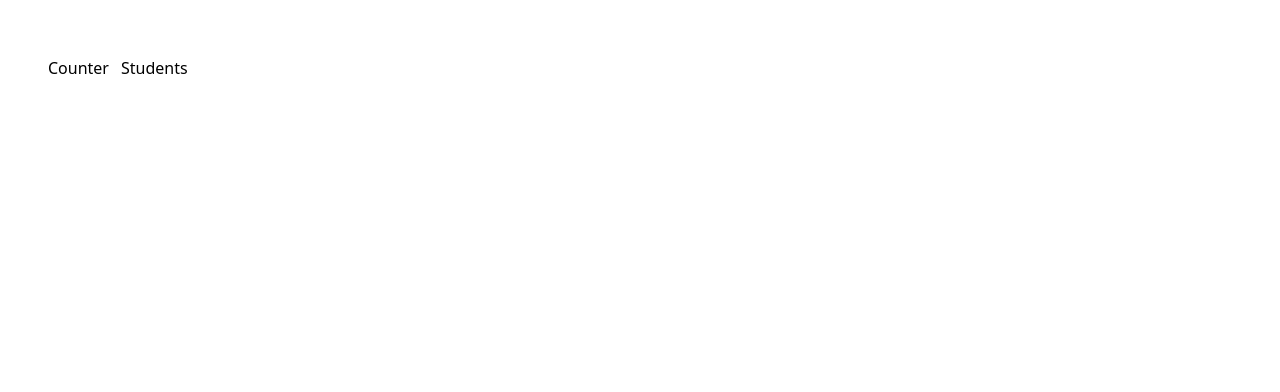
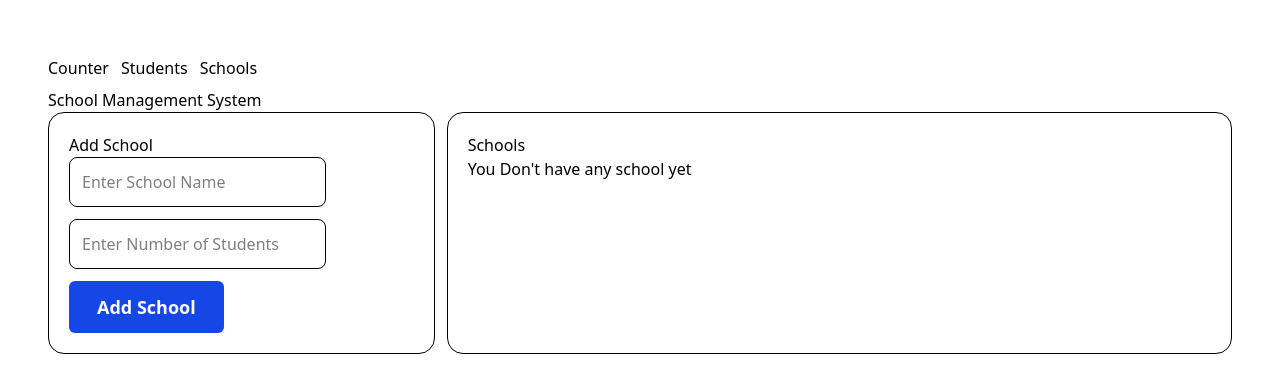
Before and after one commit to mernstackjs/zustand-vite-playing, a React (Vite) app: page /school in a window 1280 px wide. Before the commit this address had no page. Shown: the top 392 px of the page. Built offline with nearby package versions, Linux system fonts and the light colour scheme.

Commit message:
feat: add School management page and integrate Zustand store for schools

```diff
--- a/src/App.jsx
+++ b/src/App.jsx
@@ -7,6 +7,7 @@ import Login from "./pages/login";
 import Counter from "./pages/counter";
 import { useAuthStore } from "./store/authStore";
 import Students from "./pages/students";
+import School from "./pages/School";
 
 export default function App() {
   const user = useAuthStore((state) => state.user);
@@ -16,11 +17,13 @@ export default function App() {
       <header className="flex gap-3 my-2">
         <Link to={"/counter"}>Counter</Link>
         <Link to={"/students"}>Students</Link>
+        <Link to={"/school"}>Schools</Link>
       </header>
       <Routes>
         <Route path="/" element={<Home />} />
         <Route path="/counter" element={<Counter />} />
         <Route path="/students" element={<Students />} />
+        <Route path="/school" element={<School />} />
         <Route
           path="/login"
           element={!user?.isLoggedIn ? <Login /> : <Navigate to="/todos" />}
--- /dev/null
+++ b/src/pages/School.jsx
@@ -0,0 +1,77 @@
+import React from "react";
+import { useSchoolStore } from "../store/schoolStore";
+
+export default function School() {
+  return (
+    <div>
+      <h1>School Management System</h1>
+
+      <div className="grid gap-3 grid-cols-3">
+        <AddSchool />
+        <ListSchools />
+      </div>
+    </div>
+  );
+}
+
+const ListSchools = () => {
+  const schools = useSchoolStore((state) => state.schools);
+  console.log(schools);
+  return (
+    <div className="col-span-2 border rounded-2xl p-5">
+      <h1>Schools</h1>
+      <ul className="grid md:grid-cols-3 gap-2">
+        {schools?.length !== 0 ? (
+          schools?.map((school) => (
+            <li className="border rounded-2xl p-3" key={school.id}>
+              <h1 className="text-lg font-bold">{school.school_name}</h1>
+              have {school.school_students} students
+            </li>
+          ))
+        ) : (
+          <h1>You Don't have any school yet</h1>
+        )}
+      </ul>
+    </div>
+  );
+};
+const AddSchool = () => {
+  const addSchool = useSchoolStore((state) => state.addSchool);
+  const schools = useSchoolStore((state) => state.schools);
+  const handleSubmit = (e) => {
+    e.preventDefault();
+    const formData = new FormData(e.target);
+    const school_name = formData.get("school_name");
+    const school_students = formData.get("school_students");
+    console.log(school_students);
+    const school = {
+      id: Math.floor(Math.random() * 100),
+      school_name,
+      school_students,
+    };
+
+    addSchool(school);
+    console.log(schools);
+    e.target.reset();
+  };
+  return (
+    <div className="col-span-1 border rounded-2xl p-5">
+      <h1>Add School</h1>
+      <form onSubmit={handleSubmit}>
+        <input
+          name="school_name"
+          className="p-3 border rounded-lg "
+          placeholder="Enter School Name"
+        />
+        <input
+          name="school_students"
+          className="p-3 border rounded-lg my-3"
+          placeholder="Enter Number of Students "
+        />
+        <button className="bg-blue-700 text-white px-7 py-3 rounded-md font-bold text-lg">
+          Add School
+        </button>
+      </form>
+    </div>
+  );
+};
--- /dev/null
+++ b/src/store/schoolStore.js
@@ -0,0 +1,17 @@
+import { create } from "zustand";
+import { persist } from "zustand/middleware";
+
+export const useSchoolStore = create(
+  persist(
+    (set) => ({
+      schools: [],
+
+      addSchool: (data) => {
+        set((state) => ({
+          schools: [...state.schools, data],
+        }));
+      },
+    }),
+    { name: "school_data" },
+  ),
+);
--- a/src/store/studentStore.js
+++ b/src/store/studentStore.js
@@ -1,16 +1,24 @@
 import { create } from "zustand";
+import { persist } from "zustand/middleware";
 
-export const useStudentStore = create((set, get) => ({
-  students: JSON.parse(localStorage.getItem("students_data")) || [],
+export const useStudentStore = create(
+  persist(
+    (set) => ({
+      students: [],
 
-  addStudent: (data) => {
-    const newStudent = [...get().students, data];
-    localStorage.setItem("students_data", JSON.stringify(newStudent));
-    set({ students: newStudent });
-  },
-  delStudent: (rolNum) => {
-    const newStudent = get().students.filter((s) => s.rolNum !== rolNum);
-    localStorage.setItem("students_data", JSON.stringify(newStudent));
-    set({ students: newStudent });
-  },
-}));
+      addStudent: (data) => {
+        set((state) => ({
+          students: [...state.students, data],
+        }));
+      },
+      delStudent: (rolNum) => {
+        set((state) => ({
+          students: state.students.filter((s) => s.rolNum !== rolNum),
+        }));
+      },
+    }),
+    {
+      name: "students_data",
+    },
+  ),
+);
```
